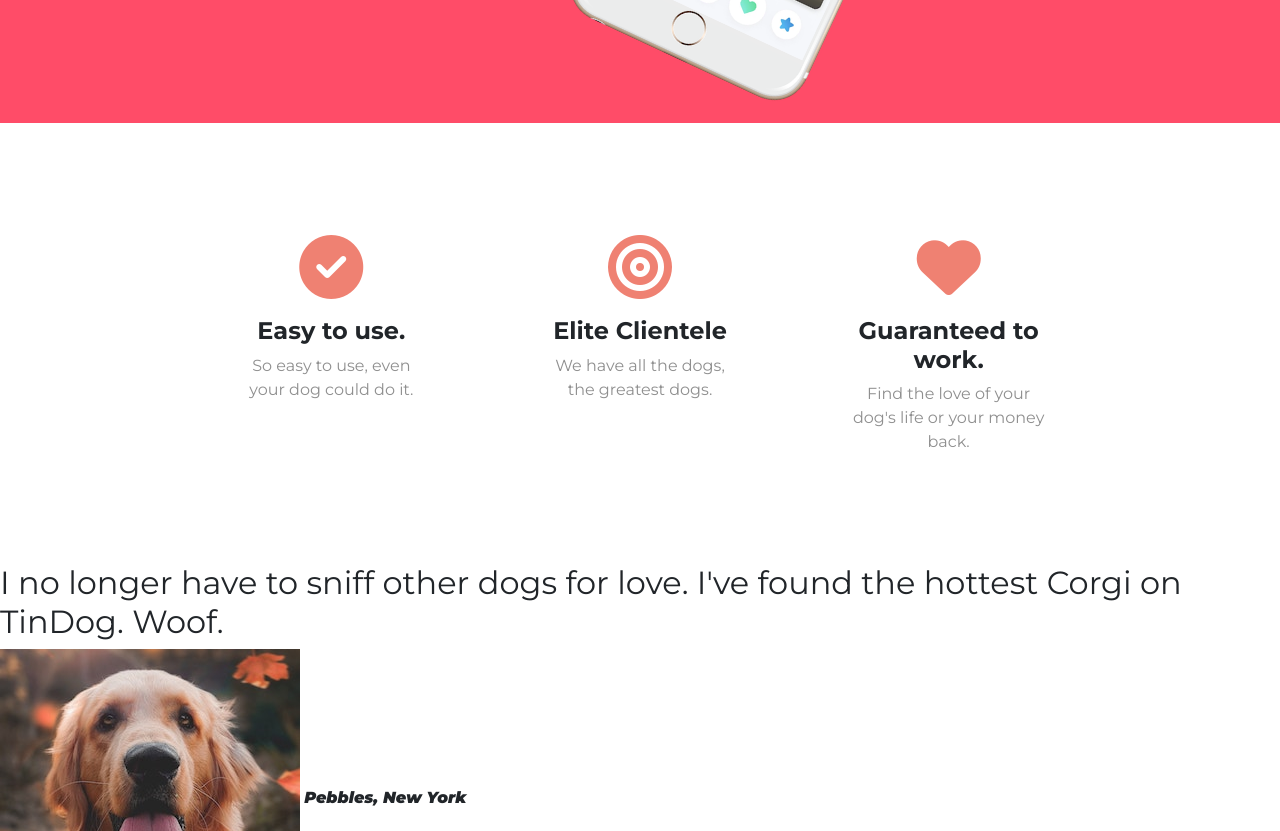
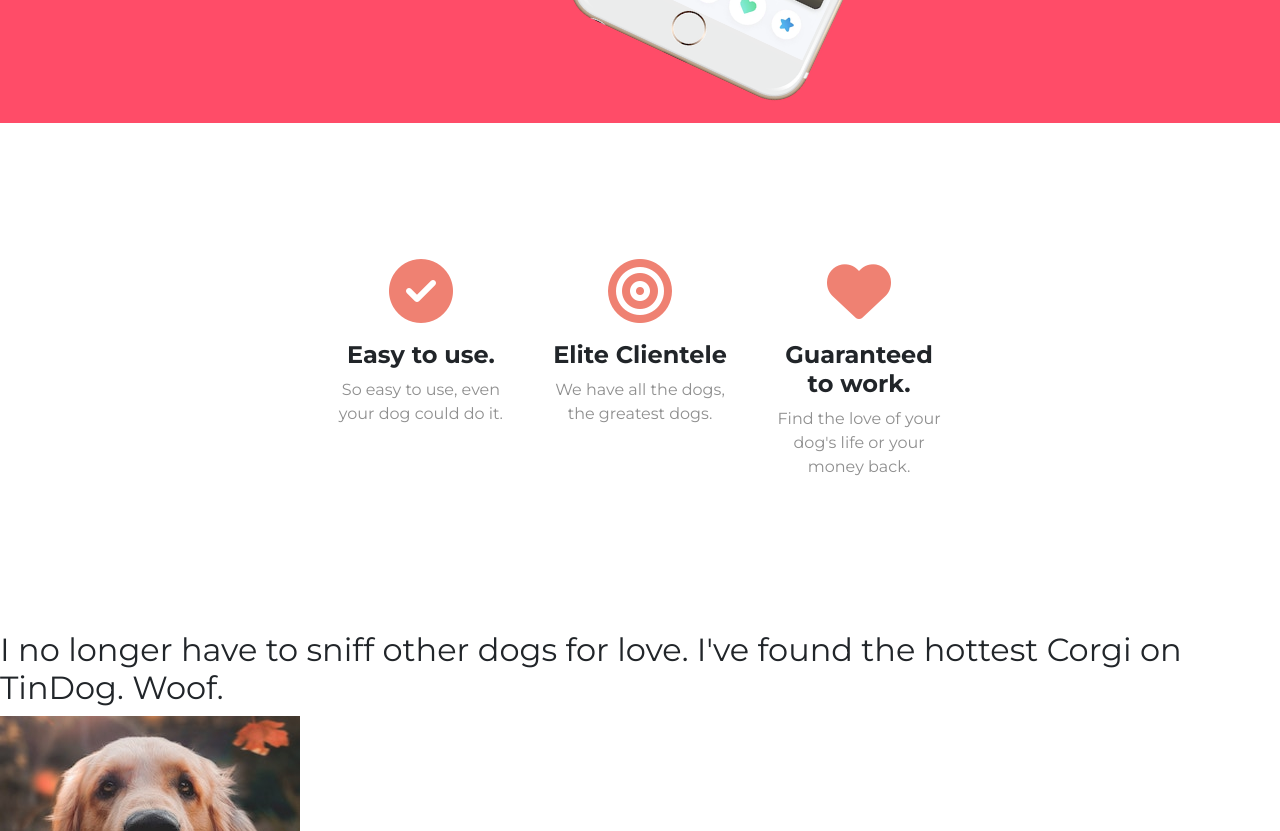
Before and after one commit to rodrigoalien/tin-dog, a plain HTML site: page index.html in a window 1280 px wide. Shown: the part 620-1451 px from the top of the page. Drawn offline with nearby package versions, Linux system fonts and the light colour scheme.

Commit message:
Styling features section.

```diff
--- a/css/styles.css
+++ b/css/styles.css
@@ -52,13 +52,20 @@ h1 {
   transform: rotate(25deg);
 }
 
+/* Features Section */
+
+#features{
+  padding: 7% 15%;
+}
+
 .feature-box {
-  padding: 6% 6%;
+  text-align: center;
+  padding: 3%;
 }
 
 .img-feat {
   color: #ef8172;
-  padding: 18px 0;
+  padding: 0 0 18px 0;
 }
 
 .img-feat:hover {
--- a/index.html
+++ b/index.html
@@ -78,7 +78,7 @@
   <section id="features">
 
     <div class="container-fluid">
-      <div class="row text-center">
+      <div class="row">
         <div class="col-lg-4 feature-box">
           <i class="fas fa-check-circle fa-4x img-feat"></i>
           <h3>Easy to use.</h3>
```
